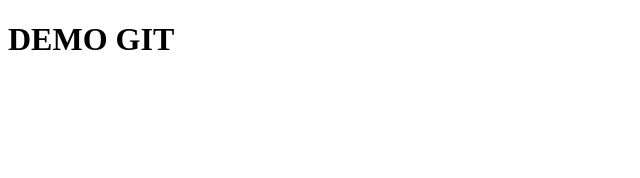
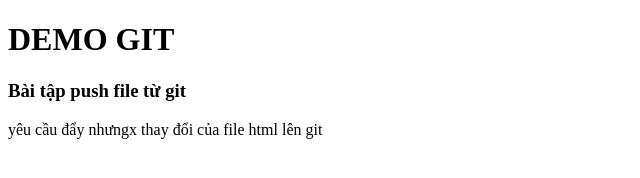
Before and after one commit to Thin2201/capstone_tailwind, a plain HTML site: page index.html in a window 1280 px wide. Shown: the whole page, without its empty margins (0-640 px from the left). Drawn offline with Linux system fonts and the light colour scheme.

Commit message:
update html and note

```diff
--- a/index.html
+++ b/index.html
@@ -7,5 +7,7 @@
   </head>
   <body>
     <h1>DEMO GIT</h1>
+    <h3>Bài tập push file từ git</h3>
+    <p>yêu cầu đẩy nhưngx thay đổi của file html lên git</p>
   </body>
 </html>
```
Also changed, not shown: note.txt.
